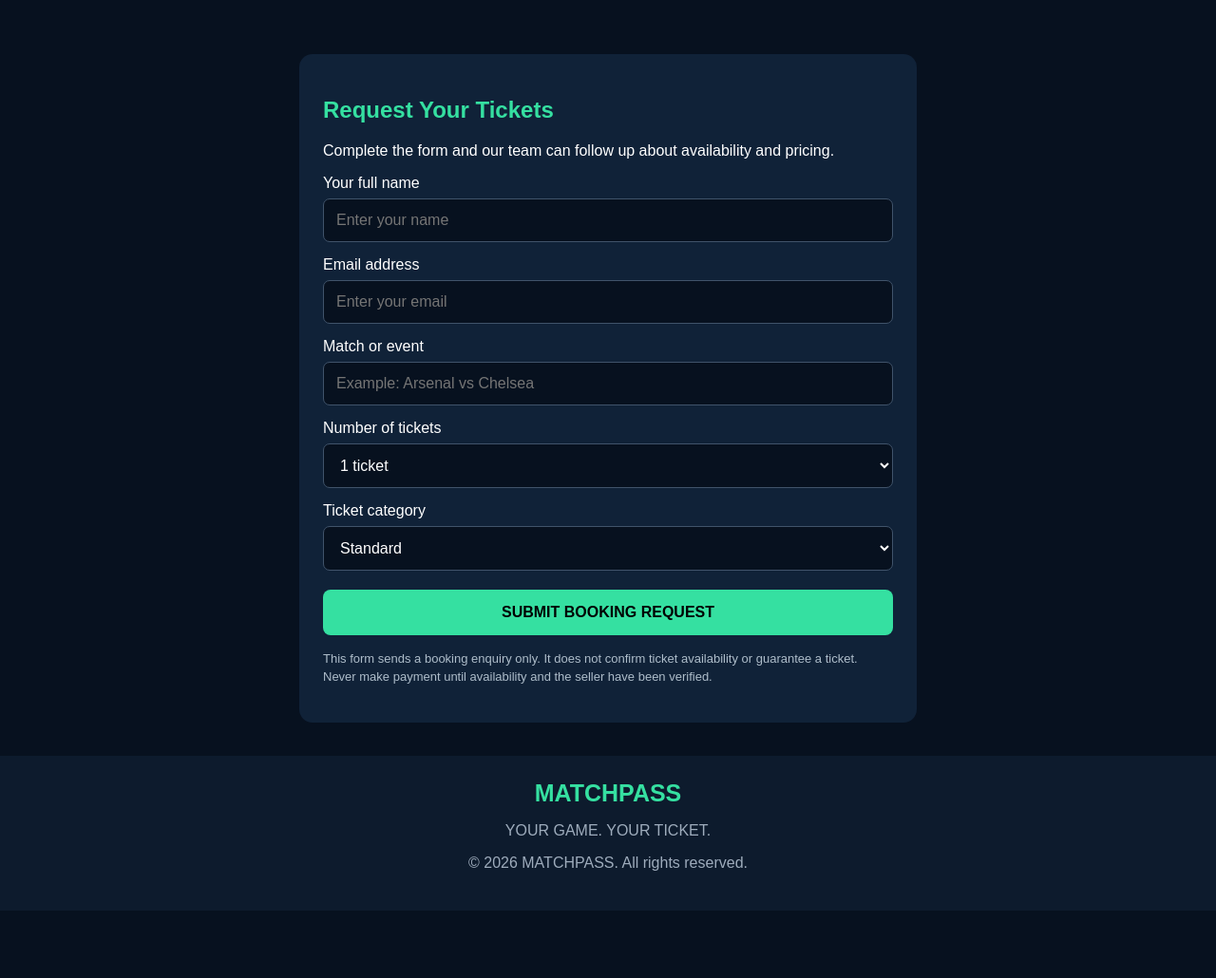
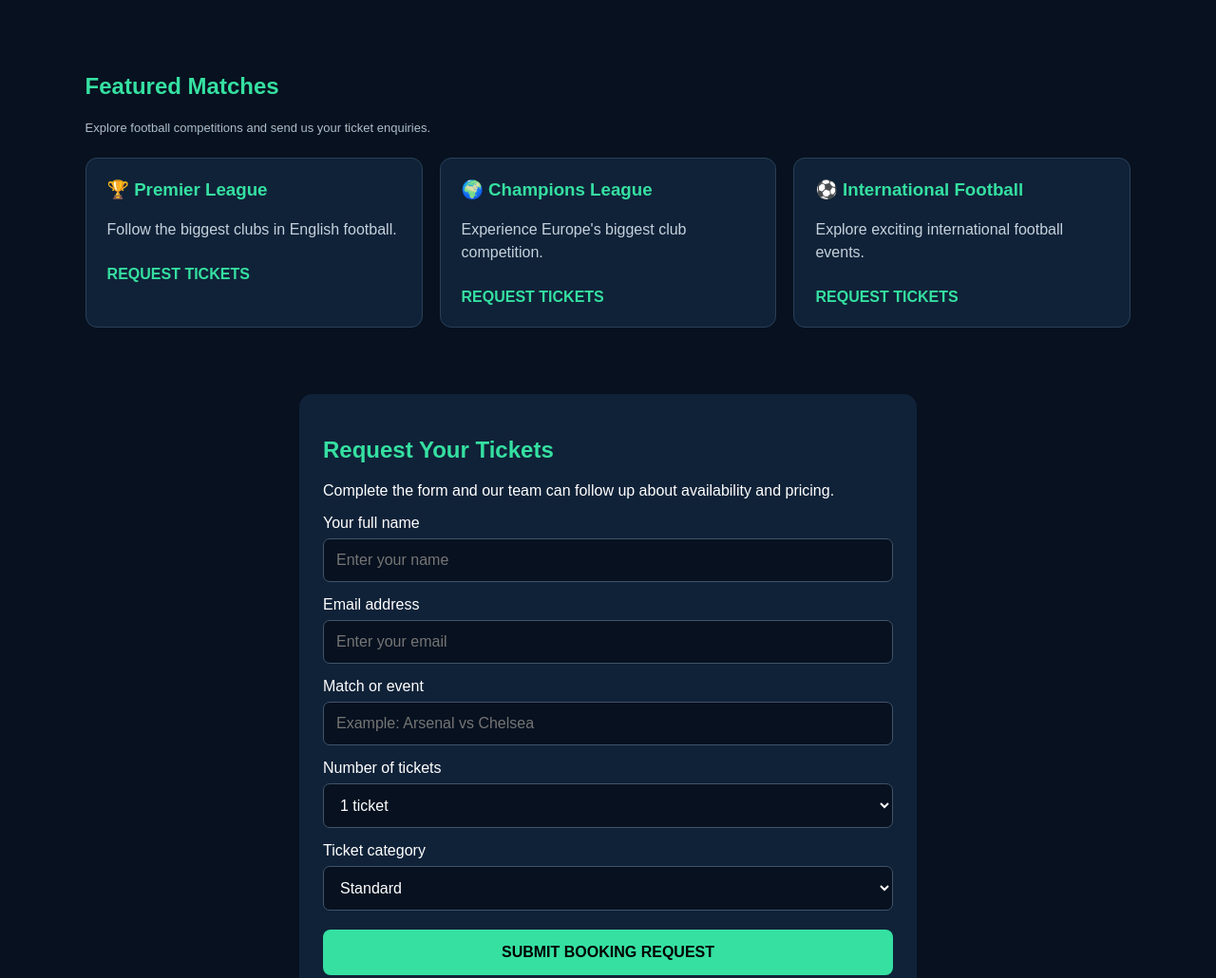
Before and after one commit to Itzmurithi/MATCHPASS-, a plain HTML site: page index.html in a window 1280 px wide. Shown: the part 660-1690 px from the top of the page at 95% size. Before the commit the page ends 1619 px from the top, so only its background shows below. Drawn offline with Linux system fonts and the light colour scheme.

Commit message:
Add styles for match grid and match card components

```diff
--- a/index.html
+++ b/index.html
@@ -28,6 +28,12 @@ button:disabled{opacity:.6}
 footer{text-align:center;padding:25px;color:#9eacbc;background:#0d1b2d}
 .small{color:#aebdca;font-size:13px;line-height:1.5}
 @media(max-width:600px){.hero h1{font-size:32px}nav a{margin-left:8px;font-size:13px}}
+.match-grid{display:grid;grid-template-columns:repeat(auto-fit,minmax(220px,1fr));gap:18px;margin-top:22px}
+.match-card{background:#102238;border:1px solid #294057;border-radius:12px;padding:22px}
+.match-card h3{color:#35e0a1;margin-top:0}
+.match-card p{color:#c5d1dc;line-height:1.5}
+.match-card a{display:inline-block;margin-top:10px;color:#35e0a1;font-weight:bold;text-decoration:none}
+.match-card a:hover{text-decoration:underline}
 </style>
 </head>
 <body>
@@ -52,7 +58,31 @@ footer{text-align:center;padding:25px;color:#9eacbc;background:#0d1b2d}
   <p>Your destination for discovering football matches and making ticket booking enquiries. From major European competitions to international football, your next matchday starts here.</p>
 </section>
 
-<section id="booking">
+<section id="matches">
+  <h2>Featured Matches</h2>
+  <p class="small">Explore football competitions and send us your ticket enquiries.</p>
+
+  <div class="match-grid">
+    <div class="match-card">
+      <h3>🏆 Premier League</h3>
+      <p>Follow the biggest clubs in English football.</p>
+      <a href="#booking">REQUEST TICKETS</a>
+    </div>
+
+    <div class="match-card">
+      <h3>🌍 Champions League</h3>
+      <p>Experience Europe's biggest club competition.</p>
+      <a href="#booking">REQUEST TICKETS</a>
+    </div>
+
+    <div class="match-card">
+      <h3>⚽ International Football</h3>
+      <p>Explore exciting international football events.</p>
+      <a href="#booking">REQUEST TICKETS</a>
+    </div>
+  </div>
+</section>
+  <section id="booking">
   <div class="panel">
     <h2>Request Your Tickets</h2>
     <p>Complete the form and our team can follow up about availability and pricing.</p>
```
